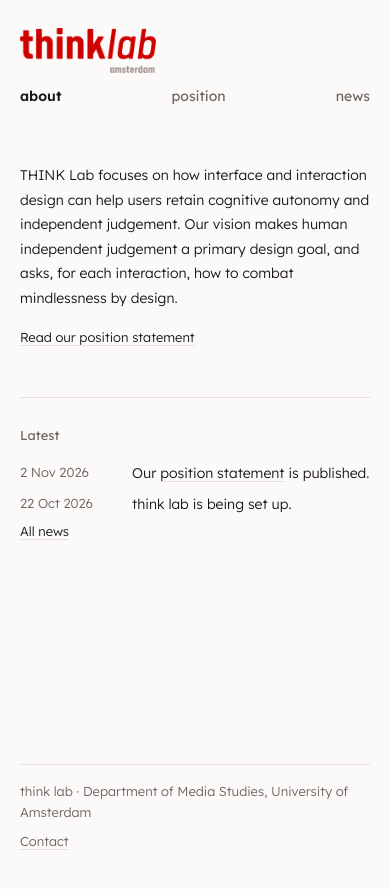
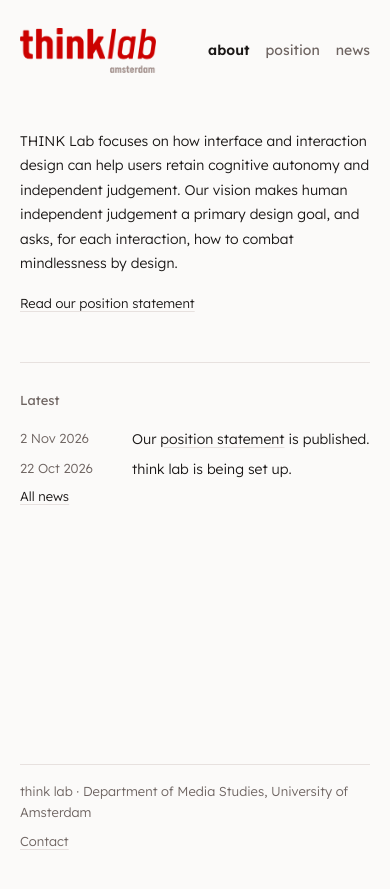
Before and after one commit to HLMQA/think, a Jekyll site: the page built from index.md, in a window 390 px wide. Shown: the top 889 px of the page. Built offline with Jekyll 4.4.1, drawn with Linux system fonts in a browser that asks for light colours.

Commit message:
Keep menu on the right on phones
Co-Authored-By: Claude Opus 5.5 <noreply@anthropic.com>
Claude-Session: https://claude.ai/code/session_01TgR6aJ38HLEPLrkB6bpgPr

```diff
--- a/assets/css/site.css
+++ b/assets/css/site.css
@@ -88,7 +88,7 @@ h3 { font-size: var(--s-body); font-weight: 600; line-height: 1.4; }
 
 @media (max-width: 640px) {
   .page { margin-top: 56px; }
-  .nav-links { width: 100%; justify-content: space-between; gap: 6px 8px; }
+  .nav-links { gap: 6px 16px; }
   .row { grid-template-columns: 1fr; gap: 12px; margin-top: 48px; }
   .cards { grid-template-columns: 1fr; }
   .person { flex-direction: column; gap: 16px; }
```
